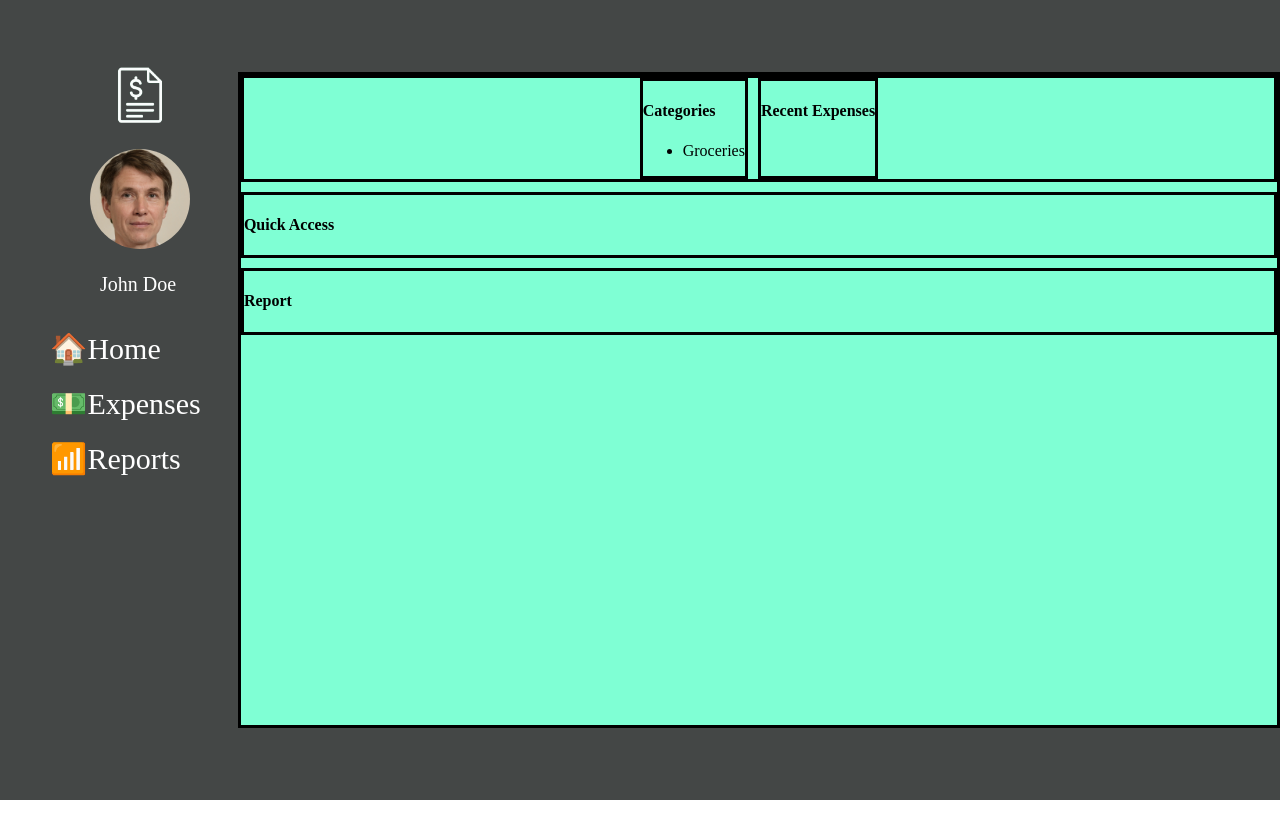
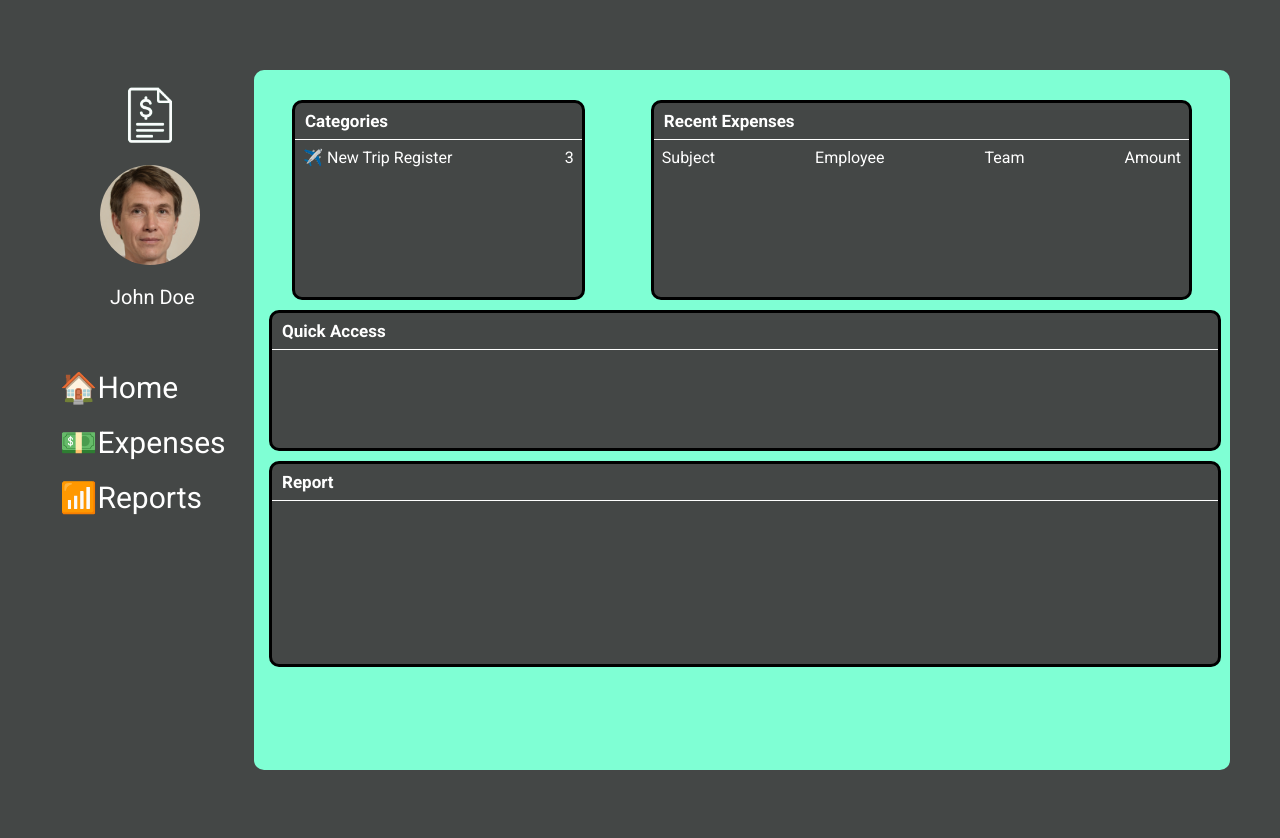
Before and after one commit to Joao14m/ExpenseTracker, a plain HTML site: page frontend/pages/dashboard.html in a window 1280 px wide. Before the commit the page ends 800 px from the top, so only its background shows below. Drawn offline with Linux system fonts and the light colour scheme.

Commit message:
Dashboards changes

```diff
--- a/frontend/pages/dashboard.html
+++ b/frontend/pages/dashboard.html
@@ -20,23 +20,41 @@
         </div>
         <div class="side_two">
             <div class="miniContainer">
-                <div class="categories">
+                <div class="categories box">
                     <h4>Categories</h4>
-                    <div>
-                        <ul>
-                            <li>Groceries</li>
-                        </ul>
-                    </div>
+                    <ul class="list_vertical">
+                        <li>
+                            <div class="list_left">
+                                <span class="icon">✈️</span>
+                                <div>New Trip Register</div>
+                            </div>
+                            <div class="list_right">
+                                3
+                            </div>
+                        </li>
+                    </ul>
                 </div>
-                <div class="recentExpenses">
+                <div class="recentExpenses box">
                     <h4>Recent Expenses</h4>
+                    <ul class="list_vertical">
+                        <li>
+                            <div class="list_left_expenses">
+                                <div>Subject</div>
+                                <div>Employee</div>
+                                <div>Team</div>
+                                <div>Amount</div>
+                            </div>
+                        </li>
+                    </ul>
                 </div>
             </div>
-            <div class="quickAccess">
-                <h4>Quick Access</h4>
-            </div>
-            <div class="report">
-                <h4>Report</h4>
+            <div class="secondMiniContainer">
+                <div class="quickAccess box">
+                    <h4>Quick Access</h4>
+                </div>
+                <div class="report box">
+                    <h4>Report</h4>
+                </div>
             </div>
         </div>
     </div>
--- a/frontend/style/dashboardStyle.css
+++ b/frontend/style/dashboardStyle.css
@@ -1,8 +1,21 @@
+@import url('https://fonts.googleapis.com/css2?family=Roboto:ital,wght@0,100..900;1,100..900&display=swap');
+
 body{
     margin: 0px;
+    overflow-x: hidden;
+    overflow-y: hidden;
+    font-family: "Roboto", sans-serif;
 }
 
+/* Margin is pushing each other away from
+   Padding is one element taking more of its space
+   Padding Vertical is top and bottom
+   Padding Horizontal is right and left edges*/
+
 .container{
+    /* padding: vertical horizontal */
+    padding: 20px 10px;
+    padding-right: 50px;
     height: 100vh;
     display:flex;
     background-color: #444746;
@@ -14,6 +27,8 @@ body{
 .side_one{
     /* background-color: rgb(23, 121, 63); */
     /* background-color: #444746; */
+    display: flex;
+    flex-direction: column;
     width: 20%;
     height: 690px;
 }
@@ -72,39 +87,130 @@ li:hover{
 } */
 
 /* Side Two */
+/* Don't use px for width, use % */
+/* flex: 1 means take the rest of the space */
 
 .side_two{
     /* width: 80%; */
+    /* min-width: 80%; */
+    flex: 1;
+    height: 80%;
     background-color: aquamarine;
-    border-style: solid;
-    margin-left: 15px;
+    /* border-style: solid; */
+    /* margin-left: 15px;
     margin-top: 20px;
-    margin-bottom: 20px;
-    height: 650px;
-    width: 1190px;
+    margin-bottom: 20px; */
+    /* height: 650px; */
+    /* width: 1190px;   */
+    padding: 30px 10px;
+    /* padding-top: 40px; */
+    border-radius: 10px;
 }
 
+/* The default for height is 100px */
 .miniContainer{
     display: flex;
-    justify-content: center;
+    /* justify-content: center; */
+    justify-content: space-around;
     gap: 10px;
-    margin-bottom: 10px;
-    border-style: solid;
+    /* margin-bottom: 10px;
+    margin-top: 20px; */
+    height: 200px;
+    /* border-style: solid; */
 }
+
+.box{
+    min-width: 30%;
+    border-radius: 10px;
+    background-color:#444746;
+    h4{
+        margin: 0;
+        /* padding: vertical horizontal */
+        padding: 8px 10px;
+        border-bottom: 1px solid white;
+        color: white;
+        font-size: 17px;
+        font-weight: 700;
+    }
+}
+
+/* Don't use width on everything
+   Use when you really needed to  */
 
 .categories{
     border-style: solid;
+    /* width: 47.9%; */
 }
 
 .recentExpenses{
     border-style: solid;
+    /* width: 47.9%; */
+}
+
+.secondMiniContainer{
+    display: flex;
+    flex-direction: column;
+    /* justify-content: space-around; */
+    padding: 0px 5px;
+    gap: 10px;
+    margin-top: 10px;
+    /* align-items: center; */
+    /* margin-top: 20px; */
+    /* height: 340px; */
+    /* border-style: solid; */
 }
 
 .quickAccess{
     border-style: solid;
-    margin-bottom: 10px;
+    /* gap: 30px; */
+    /* margin-bottom: 10px;
+    margin-top: 15px; */
+    height: 135px;
+    /* height: 150%; */
+    /* width: 1150px; */
+    width: 100%;
 }
 
 .report{
     border-style: solid;
+    flex-grow: 1;
+    height: 200px;
+    /* width: 1150px; */
+    width: 100%;
+    /* flex-grow: 1; */
 }
+
+.list_vertical{
+    color: white;
+    padding: 8px;
+    margin: 0;
+    /* li{
+        list-style-type: none;
+        display: flex;
+        justify-content: space-between;
+        margin: 0;
+        padding: 0;
+        .list_left{
+            display: flex;
+            gap: 4px;
+        }
+    } */
+}
+
+.list_vertical li{
+    list-style-type: none;
+    display: flex;
+    justify-content: space-between;
+    margin: 0;
+    padding: 0;
+}
+
+.list_vertical li .list_left{
+    display: flex;
+    gap: 4px;
+}
+
+.list_vertical li .list_left_expenses{
+    display: flex;
+    gap: 100px;
+}
--- /dev/null
+++ b/frontend/style/test.css
@@ -0,0 +1,121 @@
+body {
+    margin: 0;
+    overflow-x: hidden;
+}
+
+.container {
+    min-height: 100vh;
+    display: flex;
+    background-color: #444746;
+    align-items: flex-start;
+    flex-wrap: wrap; /* allow content to wrap on smaller screens */
+    padding: 20px;
+    box-sizing: border-box;
+}
+
+/* Side One */
+.side_one {
+    width: 250px; /* fixed width that's small enough for all screens */
+    height: 100%;
+    box-sizing: border-box;
+}
+
+/* Adjust image and name */
+#thisPers {
+    display: block;
+    margin: 10px auto;
+    height: 100px;
+    width: 100px;
+    border-radius: 50px;
+}
+
+#name {
+    text-align: center;
+    font-size: 20px;
+    color: white;
+    margin-bottom: 30px;
+}
+
+#logo {
+    display: block;
+    margin: 0 auto;
+    height: 80px;
+    width: 80px;
+}
+
+.nav-list li {
+    font-size: 30px;
+    color: white;
+    padding: 10px 0 10px 10px;
+}
+
+/* Side Two */
+.side_two {
+    flex: 1;
+    min-width: 0;
+    max-width: 100%;
+    margin-left: 15px;
+    margin-top: 20px;
+    background-color: aquamarine;
+    border: 1px solid black;
+    padding: 10px;
+    box-sizing: border-box;
+}
+
+/* Layout Rows */
+.miniContainer {
+    display: flex;
+    justify-content: space-between;
+    gap: 10px;
+    margin-bottom: 10px;
+    margin-top: 20px;
+    height: 250px;
+    flex-wrap: wrap;
+}
+
+.categories,
+.recentExpenses {
+    border: 1px solid black;
+    flex: 1 1 48%;
+    box-sizing: border-box;
+}
+
+/* Second Row */
+.secondMiniContainer {
+    display: flex;
+    flex-direction: column;
+    align-items: stretch;
+    gap: 10px;
+    height: auto;
+}
+
+.quickAccess,
+.report {
+    border: 1px solid black;
+    width: 100%;
+    box-sizing: border-box;
+    padding: 10px;
+}
+
+/* Optional: Make images/icons shrink on very small screens */
+@media (max-width: 768px) {
+    .container {
+        flex-direction: column;
+        align-items: center;
+    }
+
+    .side_two {
+        margin-left: 0;
+        width: 100%;
+    }
+
+    .miniContainer {
+        flex-direction: column;
+        height: auto;
+    }
+
+    .categories,
+    .recentExpenses {
+        width: 100%;
+    }
+}
```
